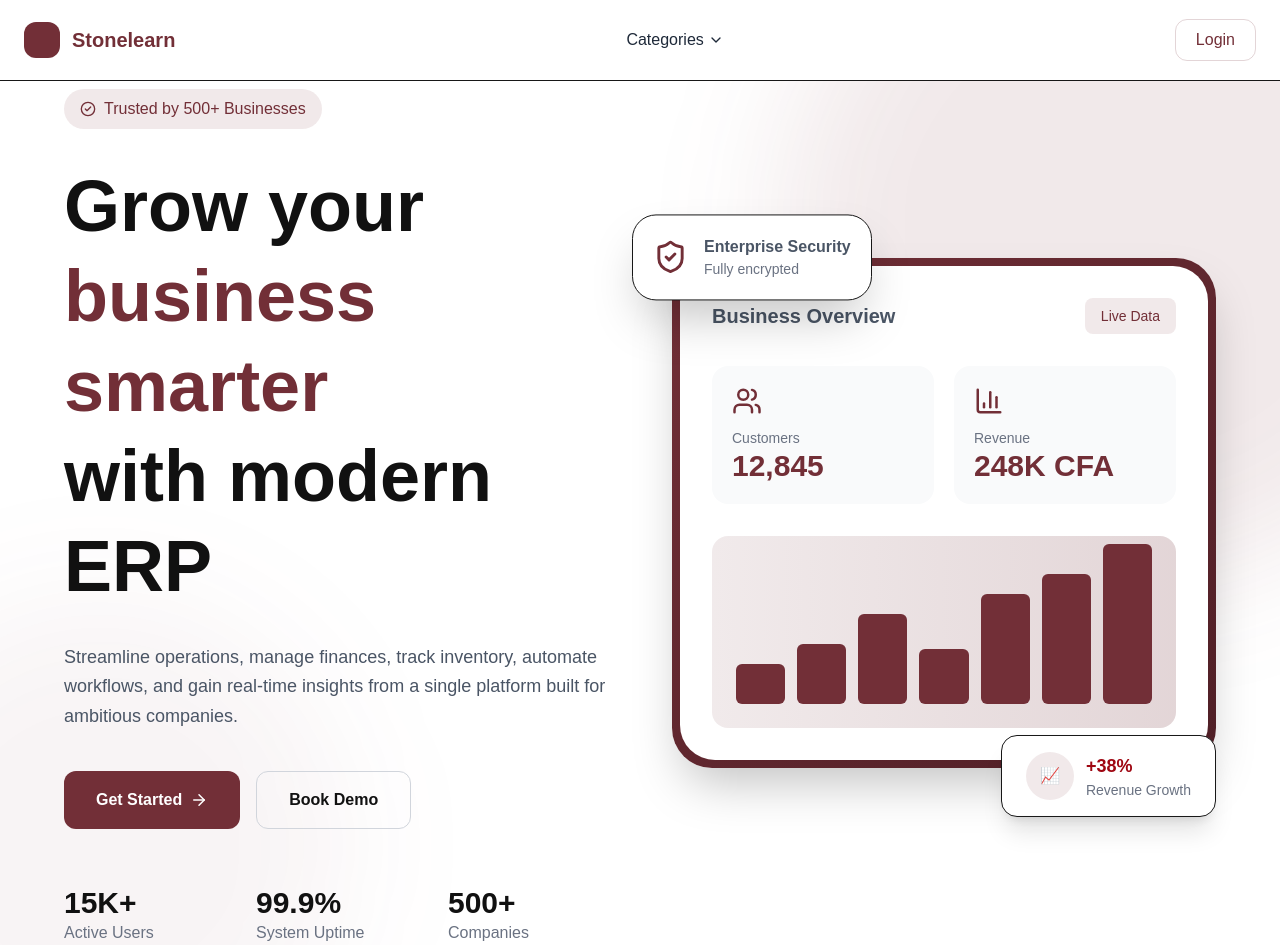
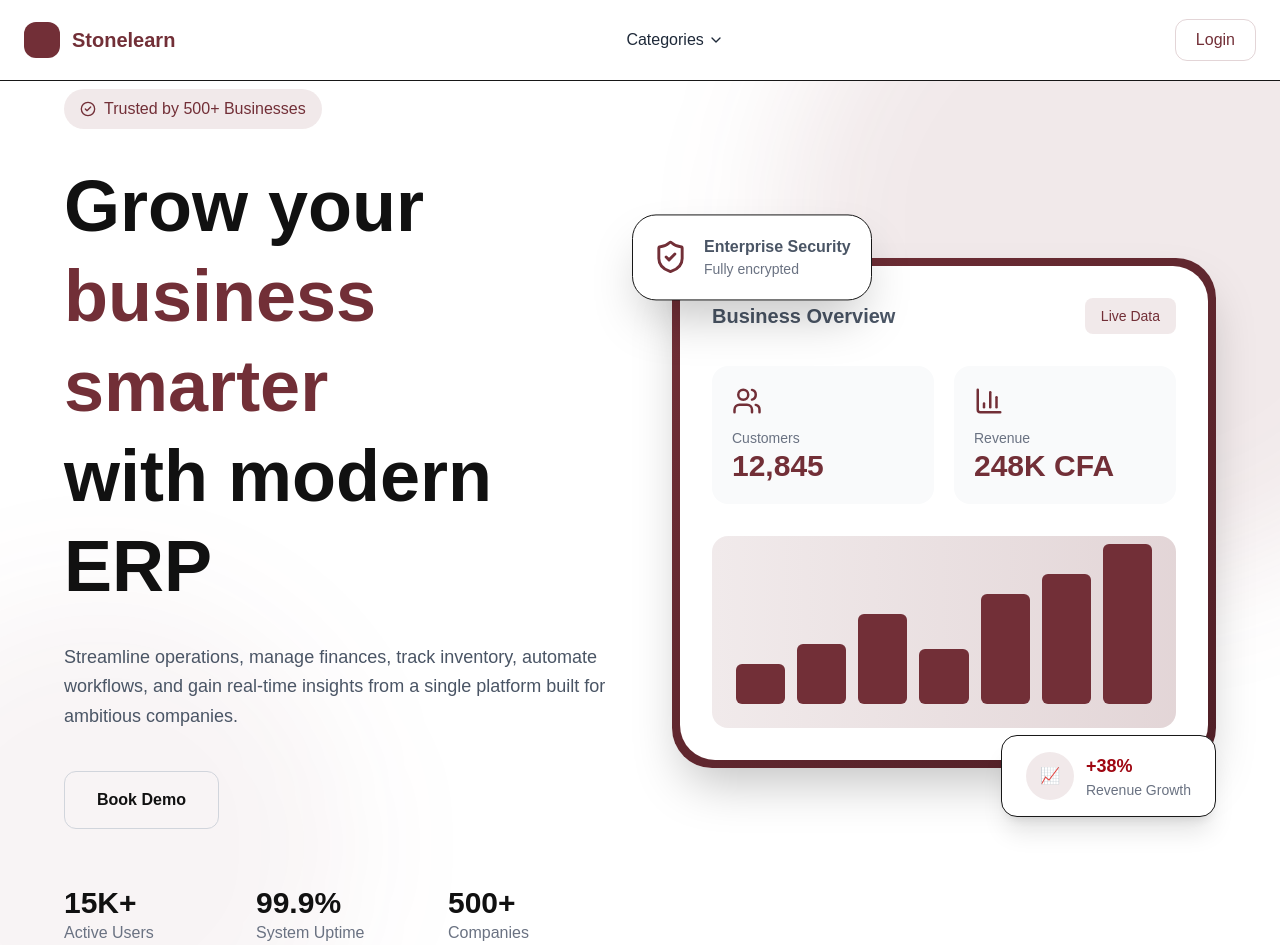
Before and after one commit to jettybay/Stonelearn, a Next.js app: page / in a window 1280 px wide. Built offline with nearby package versions, Linux system fonts and the light colour scheme.

Commit message:
updated versions

```diff
--- a/app/categories/ecommerce/pricing/page.tsx
+++ b/app/categories/ecommerce/pricing/page.tsx
@@ -1,6 +1,6 @@
 "use client";
 
-import PricingComingSoonPage from "@/app/categories/pricing-coming-soon";
+import PricingComingSoonPage from "@/categories/pricing-coming-soon";
 
 export default function EcommercePricingPage() {
   return <PricingComingSoonPage category="ecommerce" />;
--- a/app/categories/fintech/pricing/page.tsx
+++ b/app/categories/fintech/pricing/page.tsx
@@ -1,6 +1,6 @@
 "use client";
 
-import PricingComingSoonPage from "@/app/categories/pricing-coming-soon";
+import PricingComingSoonPage from "@/categories/pricing-coming-soon";
 
 export default function FintechPricingPage() {
   return <PricingComingSoonPage category="fintech" />;
--- a/app/categories/healthtech/pricing/page.tsx
+++ b/app/categories/healthtech/pricing/page.tsx
@@ -1,6 +1,6 @@
 "use client";
 
-import PricingComingSoonPage from "@/app/categories/pricing-coming-soon";
+import PricingComingSoonPage from "@/categories/pricing-coming-soon";
 
 export default function HealthtechPricingPage() {
   return <PricingComingSoonPage category="healthtech" />;
--- a/app/page.tsx
+++ b/app/page.tsx
@@ -2,7 +2,7 @@
 
 import { motion } from "framer-motion";
 import {
-  ArrowRight,
+  // ArrowRight,
   ShieldCheck,
   Users,
   BarChart3,
@@ -54,10 +54,10 @@ export default function Page() {
 
               {/* Buttons */}
               <div className="flex flex-wrap gap-4 mt-10">
-                <button className="bg-[#722F37] hover:bg-[#5f262d] transition text-white px-8 py-4 rounded-xl font-semibold flex items-center gap-2">
+                {/* <button className="bg-[#722F37] hover:bg-[#5f262d] transition text-white px-8 py-4 rounded-xl font-semibold flex items-center gap-2">
                   Get Started
                   <ArrowRight size={18} />
-                </button>
+                </button> */}
 
                 <button className="border border-gray-300 px-8 py-4 rounded-xl font-semibold text-[#111111] hover:bg-gray-50 transition">
                   Book Demo
--- a/tsconfig.json
+++ b/tsconfig.json
@@ -28,9 +28,7 @@
       }
     ],
     "paths": {
-      "@/*": [
-        "./src/*"
-      ]
+      "@/*": ["./src/*", "./app/*"]
     }
   },
   "include": [
```
